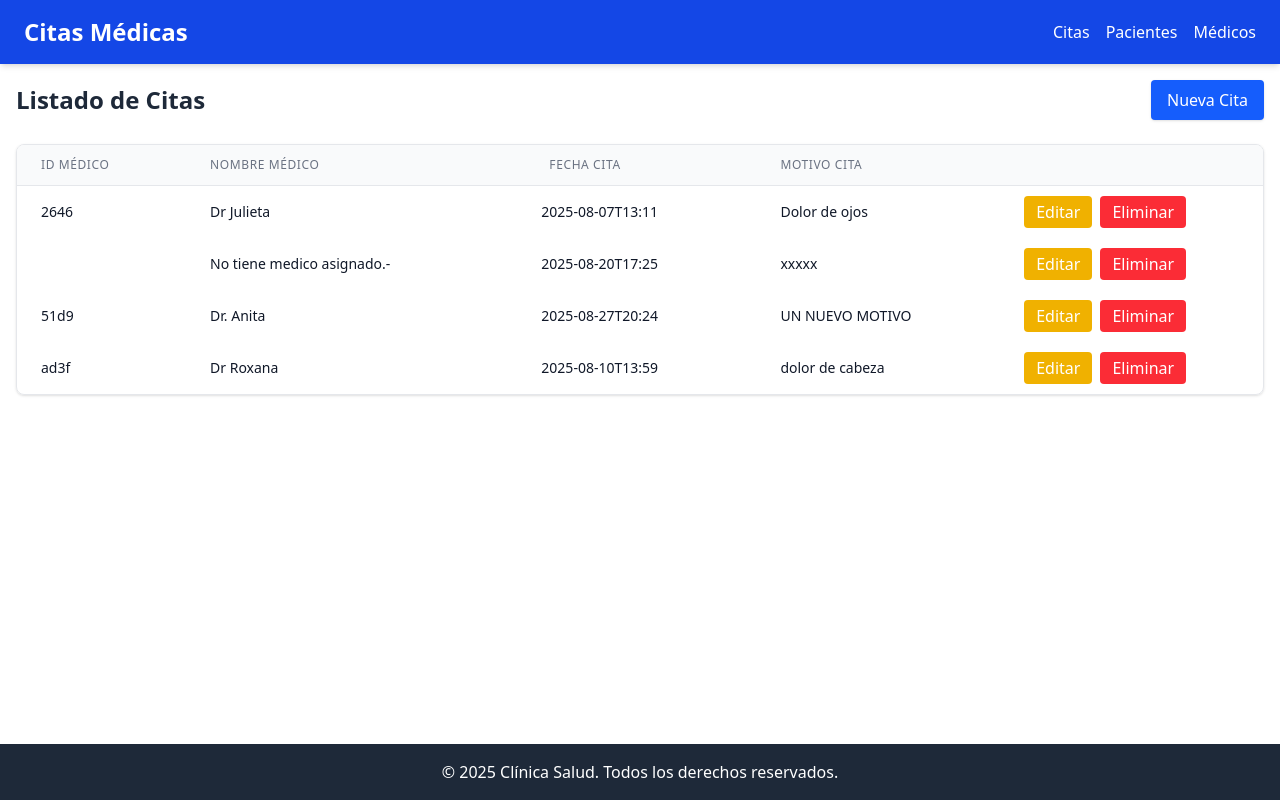
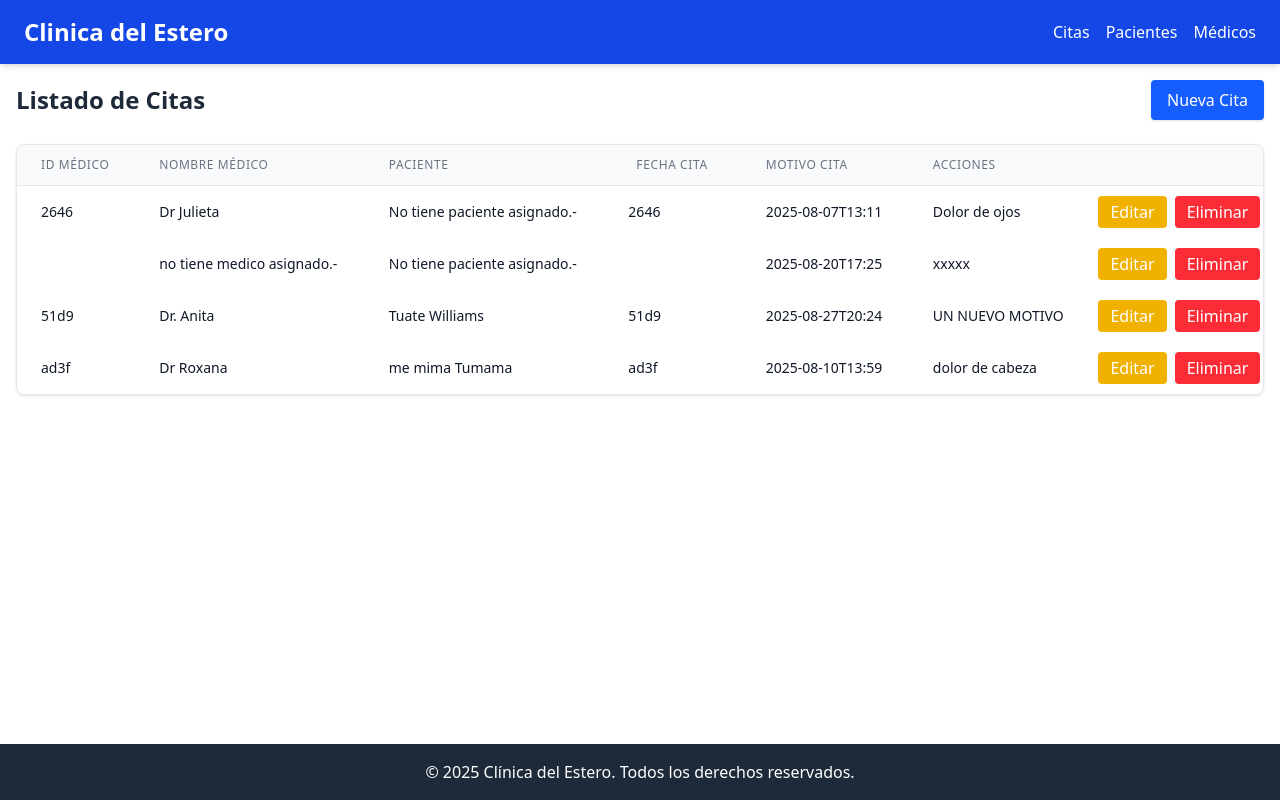
Before and after one commit to overwillys/citas-app, an Angular app: page /citas in a window 1280 px wide. Built offline with nearby package versions, Linux system fonts and the light colour scheme; data requests are answered from the project's data file.

Commit message:
four commit

```diff
--- a/src/app/features/citas/form-cita/form-cita.component.ts
+++ b/src/app/features/citas/form-cita/form-cita.component.ts
@@ -41,9 +41,20 @@ export class FormCitaComponent implements OnInit {
 
   ngOnInit(): void {
 
+  /* Valores iniciales y requierimientos del formulario */
   this.createFormCita(),
 
-  this.citaId = this.route.snapshot.paramMap.get('id') ?? undefined;
+    /*
+    // En la ruta (URL) existe el campo ID
+    const existeCita = this.route.snapshot.paramMap.get('id');
+    if (existeCita) {
+      // Obtenemos la informacion de la cita
+    } else {
+      // Es una nueva cita
+    }*/
+
+    this.citaId = this.route.snapshot.paramMap.get('id') ?? undefined;
+
     if (this.citaId) {
       this.citaService.getCita(this.citaId).subscribe((cita) => {
         this.form.patchValue(cita);
@@ -76,6 +87,7 @@ export class FormCitaComponent implements OnInit {
     }
   }
 
+  /* Metodo para asignar las validaciones que tiene que hacer el formulario */
   createFormCita(){
       this.form = this.fb.group({
       fecha: ['', Validators.required],
--- a/src/app/features/citas/list-citas/list-citas.component.html
+++ b/src/app/features/citas/list-citas/list-citas.component.html
@@ -12,16 +12,22 @@
         <tr>
           <th scope="col" class="px-6 py-3 text-left text-xs font-medium text-gray-500 uppercase tracking-wider">Id Médico</th>
           <th scope="col" class="px-6 py-3 text-left text-xs font-medium text-gray-500 uppercase tracking-wider">Nombre Médico</th>
+          <th scope="col" class="px-6 py-3 text-left text-xs font-medium text-gray-500 uppercase tracking-wider">Paciente</th>
           <th scope="col" class="px-8 py-3 text-left text-xs font-medium text-gray-500 uppercase tracking-wider">Fecha Cita</th>
           <th scope="col" class="px-6 py-3 text-left text-xs font-medium text-gray-500 uppercase tracking-wider">Motivo Cita</th>
+          <th scope="col" class="px-6 py-3 text-left text-xs font-medium text-gray-500 uppercase tracking-wider">Acciones</th>
           <th scope="col" class="px-6 py-3"></th>
         </tr>
       </thead>
       <tbody>
         @for ( cita of citas(); track cita.id){
+
           <tr>
             <td class="px-6 py-4 text-sm text-gray-900"> {{ cita.medicoId }}</td>
             <td class="px-6 py-4 text-sm text-gray-900"> {{ getNombreMedico(cita.medicoId) }}</td>
+            <td class="px-6 py-4 text-sm text-gray-900"> {{ getNombrePaciente(cita.pacienteId) }}</td>
+
+            <td class="px-6 py-4 text-sm text-gray-900"> {{ (cita.medicoId) }}</td>
             <td class="px-6 py-4 text-sm text-gray-900"> {{ cita.fecha }}</td>
             <td class="px-6 py-4 text-sm text-gray-900"> {{ cita.motivo }}</td>
             <td>
--- a/src/app/features/citas/list-citas/list-citas.component.ts
+++ b/src/app/features/citas/list-citas/list-citas.component.ts
@@ -5,6 +5,8 @@ import { RouterLink } from '@angular/router';
 import Swal from 'sweetalert2';
 import { Medico } from '../../../models/medico.model';
 import { MedicoService } from '../../../services/medico.service';
+import { Paciente } from '../../../models/paciente.model';
+import { PacienteService } from '../../../services/paciente.service';
 
 
 @Component({
@@ -23,16 +25,22 @@ export class ListCitasComponent implements OnInit {
   //Mejor un signals
   citas   = signal<Cita[]>([]);
   medicos = signal<Medico[]>([]);
+  pacientes = signal<Paciente[]>([]);
 
-  constructor(private citaService: CitaService, private medicoService: MedicoService) {}
+  constructor(private citaService: CitaService, private medicoService: MedicoService, private pacienteService: PacienteService) {}
 
   ngOnInit(): void {
     this.citaService.getCitas().subscribe((data) => {
       this.citas.set(data);
+      console.log('citas: ' + JSON.stringify(data));
     });
 
     this.medicoService.getMedicos().subscribe((data) =>{
       this.medicos.set(data);
+    })
+
+    this.pacienteService.getPacientes().subscribe((data)=>{
+      this.pacientes.set(data);
     })
   }
 
@@ -64,7 +72,15 @@ export class ListCitasComponent implements OnInit {
 getNombreMedico( medicoId: string ){
   // llamo al signal de medico, busca dentro del array de "m",  dentro cuyo "id" sea igual al paràmetro ( medicoId)
   // Si find encuentra mostramos el nombre, sino , mostramos "--"
-  return this.medicos().find(m=> m.id === medicoId)?.nombre ?? ' No tiene medico asignado.-';
+  const medico = this.medicos().find(m => m.id === medicoId)
+  return medico ? `${medico.nombre}` : 'no tiene medico asignado.- '
+  //return this.medicos().find(m=> m.id === medicoId)?.nombre ?? ' No tiene medico asignado.-';
+}
+
+getNombrePaciente( pacienteId: string): string {
+  // Si no encuentra el paciente ( si es nulo ) ..
+  const paciente = this.pacientes().find(m => m.id === pacienteId)
+  return paciente ? `${paciente.apellido} ${paciente.nombre}` : 'No tiene paciente asignado.- '
 }
 
 }
--- a/src/app/models/cita.model.ts
+++ b/src/app/models/cita.model.ts
@@ -3,10 +3,10 @@ import { Medico } from './medico.model';
 
 export interface Cita {
   id?: string;
-  fecha: string; // formato ISO: "2025-07-29T14:00"
+  fecha: string; //
   motivo: string;
   pacienteId: string;
   medicoId: string;
-  paciente?: Paciente; // opcional, si se quiere incluir info completa
+  paciente: Paciente;
   medico?: Medico;
 }
--- a/src/app/shared/ui/footer/footer.component.html
+++ b/src/app/shared/ui/footer/footer.component.html
@@ -1,3 +1,3 @@
 <footer class="bg-gray-800 text-white text-center p-4 mt-10">
-  <p>&copy; 2025 Clínica Salud. Todos los derechos reservados.</p>
+  <p>&copy; 2025 Clínica del Estero. Todos los derechos reservados.</p>
 </footer>
--- a/src/app/shared/ui/header/header.component.html
+++ b/src/app/shared/ui/header/header.component.html
@@ -1,5 +1,5 @@
 <header class="bg-blue-700 text-white px-6 py-4 shadow-md flex justify-between items-center">
-  <h1 class="text-2xl font-bold">Citas Médicas</h1>
+  <h1 class="text-2xl font-bold">Clinica del Estero</h1>
   <nav class="space-x-4">
     <!-- <a routerLink="/" class="hover:underline">Inicio</a>-->
     <a routerLink="/citas" class="hover:underline">Citas</a>
```
